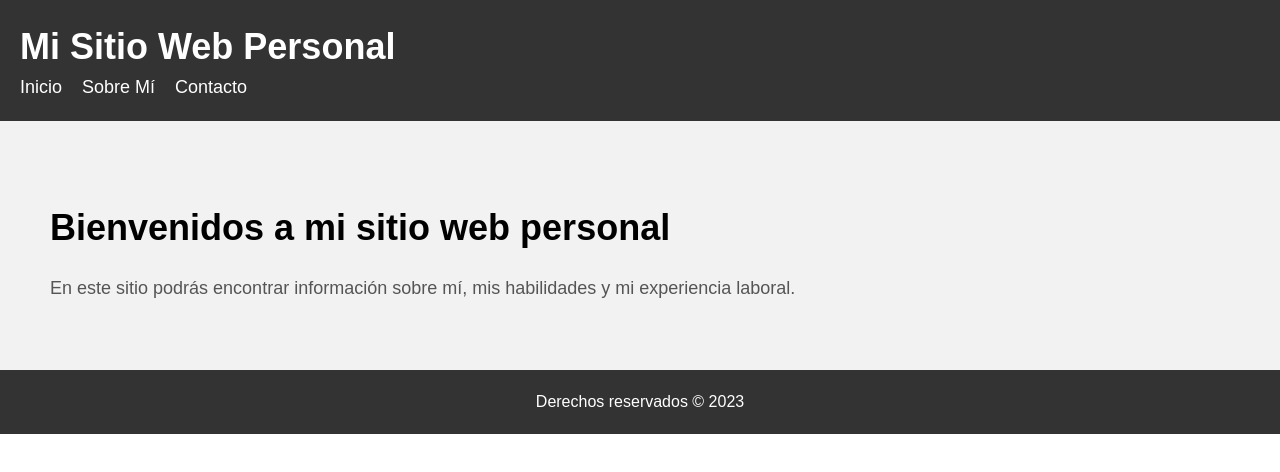
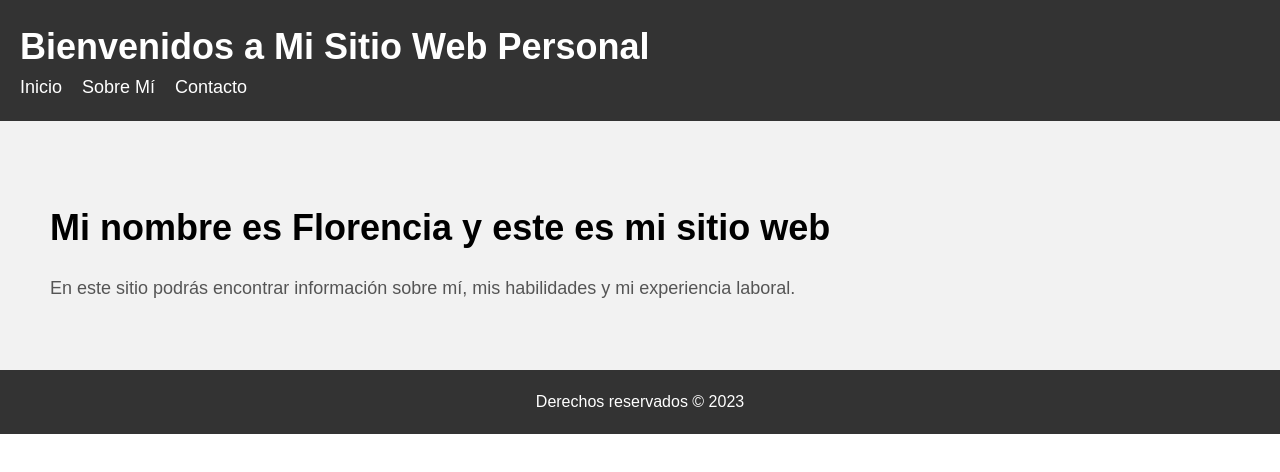
Before and after one commit to FlorenciaBazan1/TrabajoPractico1, a plain HTML site: page index.html in a window 1280 px wide. Drawn offline with Linux system fonts and the light colour scheme.

Commit message:
Se actualiza el template inicio del proyecto. Se modifica el titulo y subtitulo del modulo.

```diff
--- a/index.html
+++ b/index.html
@@ -6,7 +6,7 @@
   </head>
   <body>
     <header>
-      <h1>Mi Sitio Web Personal</h1>
+      <h1>Bienvenidos a Mi Sitio Web Personal</h1>
       <nav>
         <ul>
           <li><a href="index.html">Inicio</a></li>
@@ -18,7 +18,7 @@
 
     <main>
       <section id="inicio">
-        <h2>Bienvenidos a mi sitio web personal</h2>
+        <h2>Mi nombre es Florencia y este es mi sitio web</h2>
         <p>En este sitio podrás encontrar información sobre mí, mis habilidades y mi experiencia laboral.</p>
       </section>
     </main>
```
